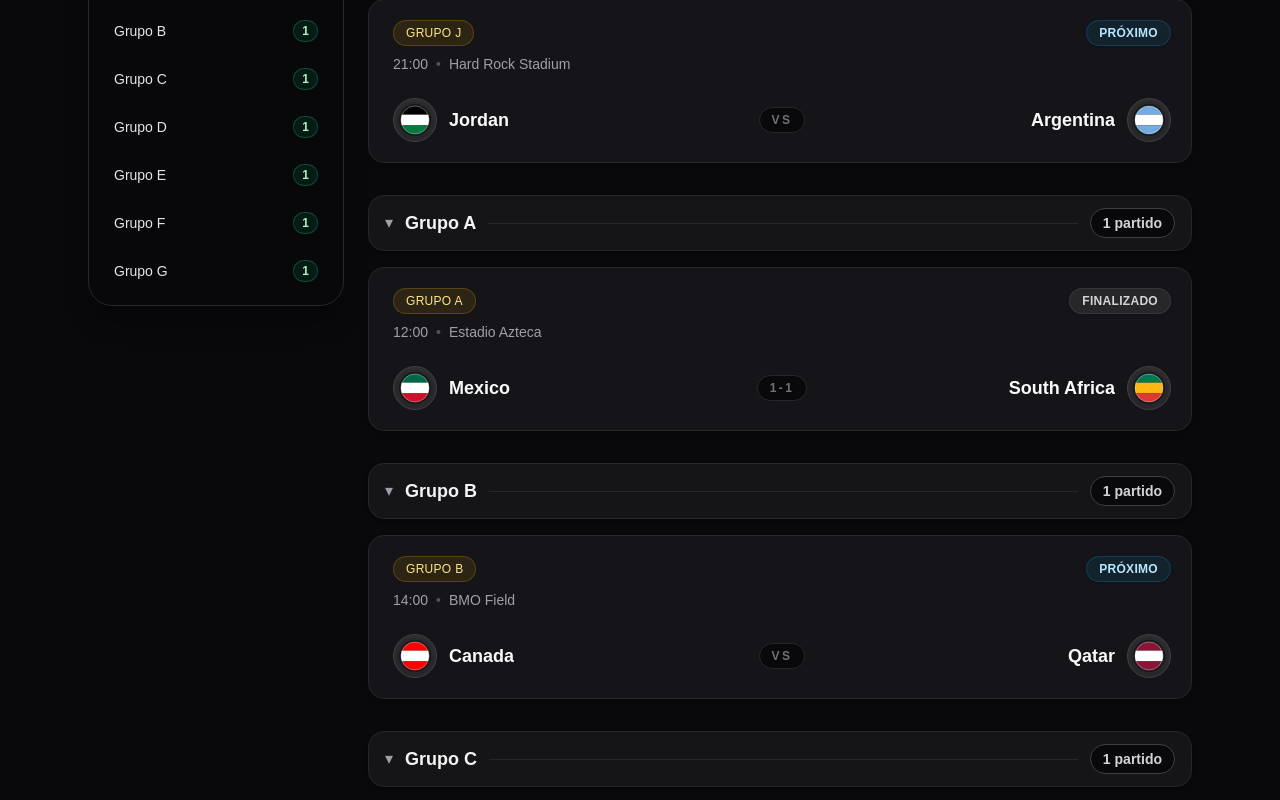
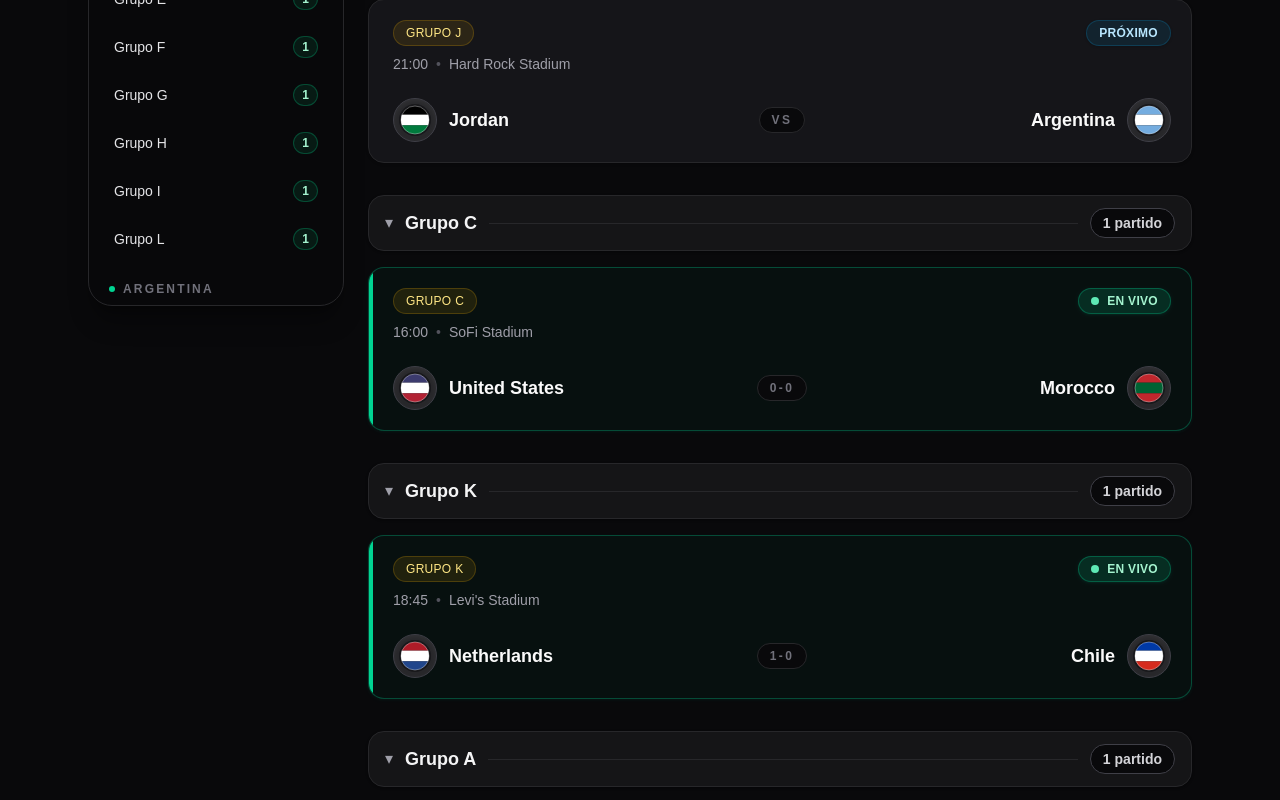
Before and after one commit to MarianEsteban/Matchday, a Next.js app: page / in a window 1280 px wide. Shown: the part 900-1700 px from the top of the page. Built offline with nearby package versions, Linux system fonts and the light colour scheme; no server answers.

Commit message:
Polish ticker and sidebar metadata

```diff
--- a/app/globals.css
+++ b/app/globals.css
@@ -43,12 +43,18 @@ body {
 }
 
 .animate-match-ticker {
-  animation: match-ticker-scroll 45s linear infinite;
+  animation: match-ticker-scroll 82s linear infinite;
 }
 
 @media (max-width: 640px) {
   .animate-match-ticker {
-    animation-duration: 32s;
+    animation-duration: 118s;
+  }
+}
+
+@media (min-width: 1024px) {
+  .animate-match-ticker {
+    animation-duration: 74s;
   }
 }
 
--- a/components/matches/MatchList.tsx
+++ b/components/matches/MatchList.tsx
@@ -9,6 +9,7 @@ import { DateSelector } from "@/components/matches/DateSelector";
 import { EmptyMatchState } from "@/components/matches/EmptyMatchState";
 import { MatchFilters, type MatchFilter } from "@/components/matches/MatchFilters";
 import { formatMatchDate } from "@/data/mock/matches";
+import { getCompetitionSortPriority } from "@/data/mock/competitions";
 import { formatCompactVisibleDate, formatVisibleDate, type TranslationKey } from "@/lib/i18n";
 
 type MatchListProps = {
@@ -76,7 +77,9 @@ function DataSourceIndicator({ source }: { source: MatchListDataSource }) {
         title={`${t("dataSource")}: ${label}`}
       >
         <span className="h-1.5 w-1.5 rounded-full bg-emerald-400/70" aria-hidden="true" />
-        {label}
+        <span>{t("dataSource")}</span>
+        <span className="text-zinc-300 dark:text-zinc-700" aria-hidden="true">·</span>
+        <span className="text-zinc-600 dark:text-zinc-400">{label}</span>
       </span>
     </div>
   );
@@ -135,10 +138,20 @@ export function MatchList({ matches, dataSource }: MatchListProps) {
   const matchesForSelectedDate = filterMatchesByDate(matches, selectedDate);
   const filteredMatches = filterMatches(matchesForSelectedDate, activeFilter);
   const groupedMatches = groupMatchesByCompetition(filteredMatches);
-  const competitionGroups = Object.entries(groupedMatches).map(([name, competitionMatches]) => ({
-    name,
-    matches: competitionMatches,
-  }));
+  const competitionGroups = Object.entries(groupedMatches)
+    .map(([name, competitionMatches]) => ({
+      name,
+      matches: competitionMatches,
+    }))
+    .sort((firstCompetition, secondCompetition) => {
+      const priorityDifference = getCompetitionSortPriority(firstCompetition.name) - getCompetitionSortPriority(secondCompetition.name);
+
+      if (priorityDifference !== 0) {
+        return priorityDifference;
+      }
+
+      return firstCompetition.name.localeCompare(secondCompetition.name);
+    });
   const todayDate = formatMatchDate(new Date());
   const emptyState = getEmptyState(activeFilter, matchesForSelectedDate.length > 0);
 
--- a/components/ticker/MatchTicker.tsx
+++ b/components/ticker/MatchTicker.tsx
@@ -20,7 +20,7 @@ function TickerItem({ match }: { match: Match }) {
   const { t } = usePreferences();
   const matchStatusText = match.status === "scheduled" ? match.kickoffTime : t("live");
   return (
-    <li className="mx-2 inline-flex min-w-max items-center gap-2 rounded-full border border-zinc-800 bg-zinc-900/95 px-3 py-1.5 text-xs text-zinc-100 shadow-lg shadow-black/20 sm:mx-4 sm:gap-3 sm:px-5 sm:py-2 sm:text-sm">
+    <li className="mx-5 inline-flex min-w-max items-center gap-2 rounded-full border border-zinc-800 bg-zinc-900/95 px-3 py-1.5 text-xs text-zinc-100 shadow-lg shadow-black/20 sm:mx-8 sm:gap-3 sm:px-5 sm:py-2 sm:text-sm">
       <Image
         src={match.homeTeam.crestUrl}
         alt={`${match.homeTeam.name} flag`}
--- a/data/mock/competitions.ts
+++ b/data/mock/competitions.ts
@@ -8,36 +8,85 @@ export type SidebarSection = {
   competitions: SidebarCompetition[];
 };
 
-const groupCompetitions: SidebarCompetition[] = Array.from({ length: 12 }, (_, index) => ({
+const worldCupGroups: SidebarCompetition[] = Array.from({ length: 12 }, (_, index) => ({
   name: `Group ${String.fromCharCode(65 + index)}`,
-  fallbackMatchCount: index === 9 ? 3 : 1,
+  fallbackMatchCount: 0,
 }));
 
 export const sidebarSections: SidebarSection[] = [
   {
     title: "Today",
     competitions: [
-      { name: "Group J", fallbackMatchCount: 3 },
-      { name: "Group C", fallbackMatchCount: 1 },
-      { name: "Group K", fallbackMatchCount: 1 },
+      { name: "Group J", fallbackMatchCount: 0 },
+      { name: "Group C", fallbackMatchCount: 0 },
+      { name: "Group K", fallbackMatchCount: 0 },
+      { name: "Group A", fallbackMatchCount: 0 },
+      { name: "Group B", fallbackMatchCount: 0 },
+      { name: "Group D", fallbackMatchCount: 0 },
+      { name: "Group E", fallbackMatchCount: 0 },
+      { name: "Group F", fallbackMatchCount: 0 },
+      { name: "Group G", fallbackMatchCount: 0 },
+      { name: "Group H", fallbackMatchCount: 0 },
+      { name: "Group I", fallbackMatchCount: 0 },
+      { name: "Group L", fallbackMatchCount: 0 },
     ],
   },
   {
     title: "Argentina",
-    competitions: [{ name: "Group J", fallbackMatchCount: 3 }],
+    competitions: [
+      { name: "Group J", fallbackMatchCount: 0 },
+      { name: "Liga Profesional Argentina", fallbackMatchCount: 0 },
+    ],
   },
   {
-    title: "Groups",
-    competitions: groupCompetitions,
+    title: "World Cup 2026",
+    competitions: [
+      { name: "FIFA World Cup 2026", fallbackMatchCount: 0 },
+      ...worldCupGroups,
+      { name: "Round of 32", fallbackMatchCount: 0 },
+      { name: "Round of 16", fallbackMatchCount: 0 },
+      { name: "Quarterfinals", fallbackMatchCount: 0 },
+      { name: "Semifinals", fallbackMatchCount: 0 },
+      { name: "Final", fallbackMatchCount: 0 },
+    ],
   },
   {
-    title: "Knockout Stage",
+    title: "International",
+    competitions: [{ name: "FIFA World Cup 2026", fallbackMatchCount: 0 }],
+  },
+  {
+    title: "Europe",
     competitions: [
-      { name: "Round of 32", fallbackMatchCount: 16 },
-      { name: "Round of 16", fallbackMatchCount: 8 },
-      { name: "Quarterfinals", fallbackMatchCount: 4 },
-      { name: "Semifinals", fallbackMatchCount: 2 },
-      { name: "Final", fallbackMatchCount: 1 },
+      { name: "UEFA Champions League", fallbackMatchCount: 0 },
+      { name: "Premier League", fallbackMatchCount: 0 },
+      { name: "LaLiga", fallbackMatchCount: 0 },
+      { name: "Serie A", fallbackMatchCount: 0 },
+      { name: "Bundesliga", fallbackMatchCount: 0 },
+      { name: "Ligue 1", fallbackMatchCount: 0 },
+    ],
+  },
+  {
+    title: "America",
+    competitions: [
+      { name: "Copa Libertadores", fallbackMatchCount: 0 },
+      { name: "Copa Sudamericana", fallbackMatchCount: 0 },
+      { name: "MLS", fallbackMatchCount: 0 },
+      { name: "Brasileirao", fallbackMatchCount: 0 },
+      { name: "Liga Profesional Argentina", fallbackMatchCount: 0 },
     ],
   },
 ];
+
+const competitionPriority = new Map<string, number>();
+
+sidebarSections.forEach((section, sectionIndex) => {
+  section.competitions.forEach((competition, competitionIndex) => {
+    if (!competitionPriority.has(competition.name)) {
+      competitionPriority.set(competition.name, sectionIndex * 100 + competitionIndex);
+    }
+  });
+});
+
+export function getCompetitionSortPriority(competitionName: string) {
+  return competitionPriority.get(competitionName) ?? Number.MAX_SAFE_INTEGER;
+}
--- a/lib/i18n.ts
+++ b/lib/i18n.ts
@@ -287,6 +287,22 @@ export function translateCompetitionName(name: string, language: Language) {
     Today: { es: "Hoy", en: "Today", pt: "Hoje" },
     Argentina: { es: "Argentina", en: "Argentina", pt: "Argentina" },
     Groups: { es: "Grupos", en: "Groups", pt: "Grupos" },
+    "World Cup 2026": { es: "Mundial 2026", en: "World Cup 2026", pt: "Copa do Mundo 2026" },
+    International: { es: "Internacional", en: "International", pt: "Internacional" },
+    Europe: { es: "Europa", en: "Europe", pt: "Europa" },
+    America: { es: "América", en: "America", pt: "América" },
+    "FIFA World Cup 2026": { es: "Mundial FIFA 2026", en: "FIFA World Cup 2026", pt: "Copa do Mundo FIFA 2026" },
+    "UEFA Champions League": { es: "UEFA Champions League", en: "UEFA Champions League", pt: "UEFA Champions League" },
+    "Copa Libertadores": { es: "Copa Libertadores", en: "Copa Libertadores", pt: "Copa Libertadores" },
+    "Copa Sudamericana": { es: "Copa Sudamericana", en: "Copa Sudamericana", pt: "Copa Sudamericana" },
+    "Premier League": { es: "Premier League", en: "Premier League", pt: "Premier League" },
+    LaLiga: { es: "LaLiga", en: "LaLiga", pt: "LaLiga" },
+    "Serie A": { es: "Serie A", en: "Serie A", pt: "Serie A" },
+    Bundesliga: { es: "Bundesliga", en: "Bundesliga", pt: "Bundesliga" },
+    "Ligue 1": { es: "Ligue 1", en: "Ligue 1", pt: "Ligue 1" },
+    MLS: { es: "MLS", en: "MLS", pt: "MLS" },
+    "Liga Profesional Argentina": { es: "Liga Profesional Argentina", en: "Argentine Primera División", pt: "Liga Profissional Argentina" },
+    Brasileirao: { es: "Brasileirão", en: "Brasileirao", pt: "Brasileirão" },
     "Knockout Stage": { es: "Eliminatorias", en: "Knockout Stage", pt: "Mata-mata" },
     "Round of 32": { es: "Dieciseisavos", en: "Round of 32", pt: "Fase de 32" },
     "Round of 16": { es: "Octavos de final", en: "Round of 16", pt: "Oitavas de final" },
```
